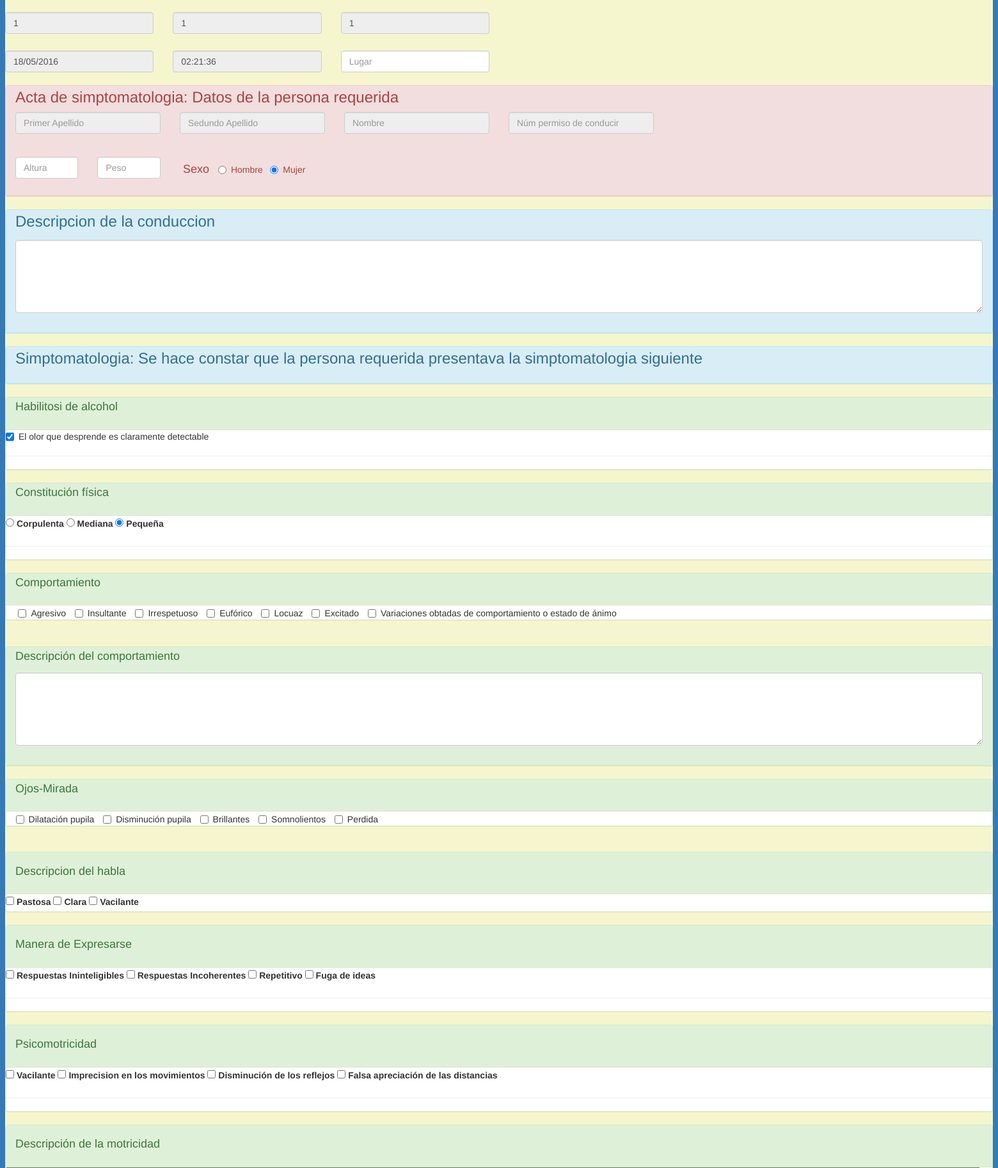
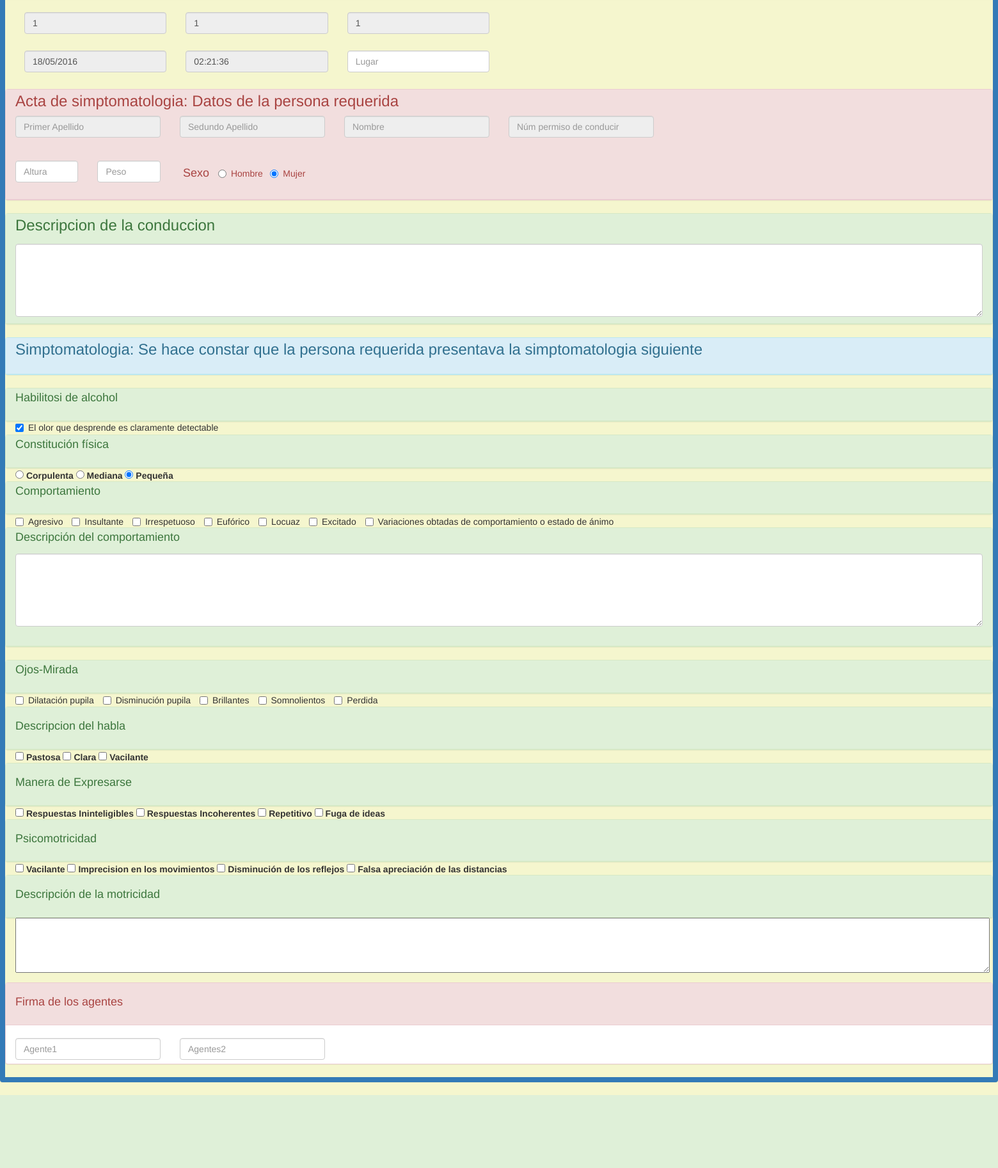
Before and after one commit to Gluque1678/ProyectoSintesisFelipeOscarGerman, a PHP site: page /A21.php in a window 1560 px wide. Shown: the part 430-2255 px from the top of the page at 64% size. After the commit the page ends 2141 px from the top, so only its background shows below. Run offline with PHP 8.4, Linux system fonts and the light colour scheme; the visitor is signed in with stand-in values (Sample User, id 1).

Commit message:
Add files via upload

```diff
--- a/A21.php
+++ b/A21.php
@@ -61,8 +61,8 @@
 		</div>
 
 
-				<div class="row">
-					<div class="col-xs-2"
+				<div class="col-xs-12">
+					<div class="col-xs-2">
 
 						<label class="sr-only" for="NºDiligencias"></label>
 							<input type="text" id="Numdiligencias" name= "diligencias" class="form-control" placeholder="Número de Diligencias" value="<?php echo $_SESSION['diligencias']; ?>" readonly/>
@@ -93,11 +93,10 @@
 						</div>
 
 
-
 				</div>
 
 
-	</br>
+		</br></br></br></br></br></br>
 
 		<div class="panel panel-danger">
 			<div class="panel-heading">
@@ -115,7 +114,7 @@
 
 					</div>
 
-					<div class="col-xs-2"
+					<div class="col-xs-2">
 
 						<label class="sr-only" for="apellidos"></label>
 						<input type="text" id="apellidos2" name= "apellidos" class="form-control" placeholder="Sedundo Apellido" value="<?php echo $dni['Primerapellido']; ?>" readonly/>
@@ -169,7 +168,7 @@
 	</div>
 
 
-		<div class="panel panel-info">
+		<div class="panel panel-success">
 			<div class="panel-heading">
 				<div class="Descripcion_conduccion">
 					<label class="Descripcion"  for=""><h3 style="margin-top: -5px;">Descripcion de la conduccion</h3></label>
@@ -177,7 +176,7 @@
 					</textarea>
 				</div>
 
-					</br>
+
 			</div>
 		</div>
 
@@ -207,30 +206,29 @@
 
 				</div>
 			</div>
+
+
+			<div class="col-xs-12">
 				<label class="checkbox-inline">
-
 					<input type="checkbox" name="halitosis" id="halitosis" value="1" checked>
 					El olor que desprende es claramente detectable
 				</label>
+			</div>
 
-				<hr />
+
 		</div>
 
 		<div class="panel panel-success">
 			<div class="panel-heading">
-
-				<div class="">
-
+				<div class="constitucion">
 					<label for="fisica"><h4 style="margin-top: -5px;">Constitución física</h4>
-
 					</label>
-
-
 				</div>
 			</div>
 
+
+			<div class="col-xs-12">
 				<label>
-
 					<input type="radio" name="constitucion" id="constitucion" value="Corpulenta" checked>
 					Corpulenta
 				</label>
@@ -246,8 +244,8 @@
 					<input type="radio" name="constitucion" id="constitucion" value="Pequeña" checked>
 					Pequeña
 				</label>
+			</div>
 
-				<hr />
 
 				</div>
 
@@ -261,8 +259,13 @@
 					</label>
 					</br>
 				</div>
+
+
 			</div>
-			&nbsp&nbsp&nbsp&nbsp
+
+			<div class="col-xs-12">
+
+
 				<label class="checkbox-inline">
   				<input type="checkbox" id="Comportamiento_agresivo" name="Comportamiento_agresivo" value="1"> Agresivo
 				</label>
@@ -292,7 +295,9 @@
 				</label>
 				</div>
 
-		<hr />
+
+			</div>
+
 
 		<div class="panel panel-success">
 			<div class="panel-heading">
@@ -312,7 +317,6 @@
 
 	<div class="panel panel-success">
 			<div class="panel-heading">
-
 				<div class="Ojos">
 
 				<label for="ojos"><h4 style="margin-top: -5px;">Ojos-Mirada&nbsp</h4>
@@ -321,7 +325,9 @@
 				</br>
 				</div>
 			</div>
-			&nbsp&nbsp&nbsp
+
+		<div class="col-xs-12">
+
 			<label class="checkbox-inline">
   				<input type="checkbox" id="Mirada_midriaticos" name="Mirada_midriaticos" value="1"> Dilatación pupila
 			</label>
@@ -342,12 +348,10 @@
  			 <input type="checkbox" id="Mirada_perdida" name="Mirada_perdida" value="1"> Perdida
 			</label>
 
-
+		</div>
 
 
 	</div>
-
-		</br>
 
 
 		<div class="panel panel-success">
@@ -355,21 +359,26 @@
 				<div class="Descripcion del habla">
 
 					<label for="habla"><h4>Descripcion del habla</h4>
-					</label></br>
+					</label>
 				</div>
 			</div>
+
+
+			<div class="col-xs-12">
 
 				<input id="Habla_pastosa" name="Habla_pastosa" maxlength="5" value="1" type="checkbox">
 				<label for="pastosa">Pastosa
 				</label>
 
 				<input id="Habla_clara" name="Habla_clara" maxlength="5" value="1" type="checkbox">
-					<label for="clara">Clara</label>
+				<label for="clara">Clara
+				</label>
 
 				<input id="Habla_vacilante" name="Habla_vacilante" maxlength="5" value="1" type="checkbox">
 				<label for="vacilante">Vacilante
 				</label>
 
+			</div>
 		</div>
 
 
@@ -382,6 +391,9 @@
 				</div>
 			</div>
 
+			<div class="col-xs-12">
+
+
 				<input id="Expresion_ininteligibles" name="Expresion_ininteligibles" maxlength="5" value="1" type="checkbox">
 				<label for="respuestas">Respuestas Ininteligibles</label>
 
@@ -392,7 +404,9 @@
 				<label for="repetitivo">Repetitivo</label>
 
 				<input id="Expresion_fugaideas" name="Expresion_fugaideas" maxlength="5" value="1" type="checkbox">
-				<label for="Fuga de ideas">Fuga de ideas</label><hr />
+				<label for="Fuga de ideas">Fuga de ideas</label>
+
+			</div>
 		</div>
 
 
@@ -401,9 +415,11 @@
 		<div class="panel-heading">
 			<div class="Psicomotricidad">
 
-				<label for="psicomotricidad"><h4>Psicomotricidad</h4></label></br>
+				<label for="psicomotricidad"><h4>Psicomotricidad</h4></label>
 			</div>
 		</div>
+
+			<div class="col-xs-12">
 
 				<input id="Psicomotricidad_vacilante" name="Psicomotricidad_vacilante" maxlength="5" value="1" type="checkbox">
 				<label for="vacilante">Vacilante</label>
@@ -417,7 +433,7 @@
 				<input id="Psicomotricidad_apreciacionfalsa" name="Psicomotricidad_apreciacionfalsa" maxlength="5" value="1" type="checkbox">
 				<label for="reflejos">Falsa apreciación de las distancias</label>
 
-				<hr />
+			</div>
 
 	</div>
 
@@ -429,11 +445,21 @@
 				<label for="motricidad"><h4>Descripción de la motricidad</h4></label></br>
 
 			</div>
+
 		</div>
+
+
+
+			<div class="col-xs-12">
+
 				<textarea rows="4" cols="185" id="Descripcionmotricidad" name="Descripcionmotricidad">
 				</textarea>
 
 			</div>
+
+	</div>
+
+	</br></br></br></br>
 
 	<div class="panel panel-danger">
 		<div class="panel-heading">
```
Lines whose indentation alone changed are shown as unchanged.
